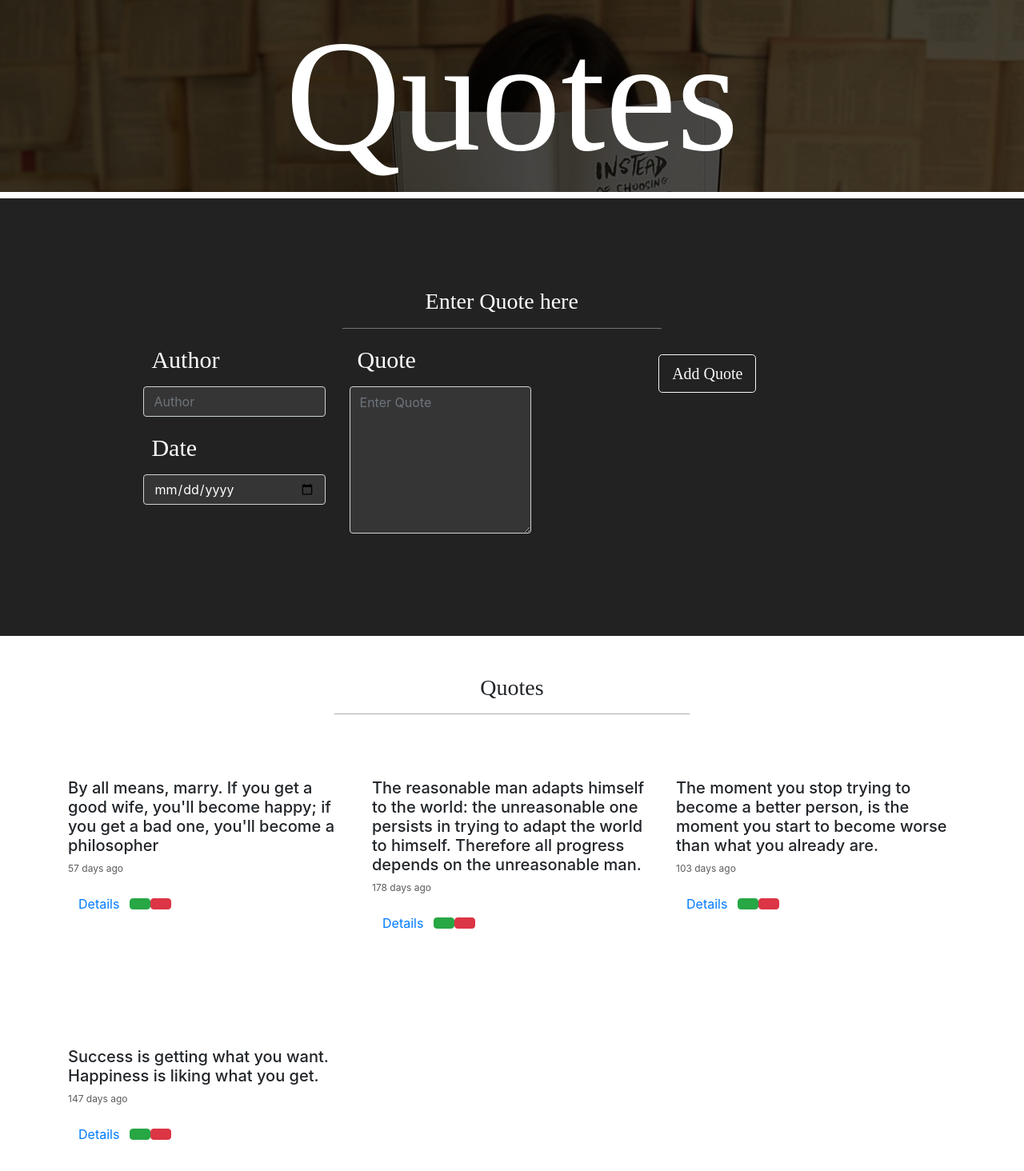
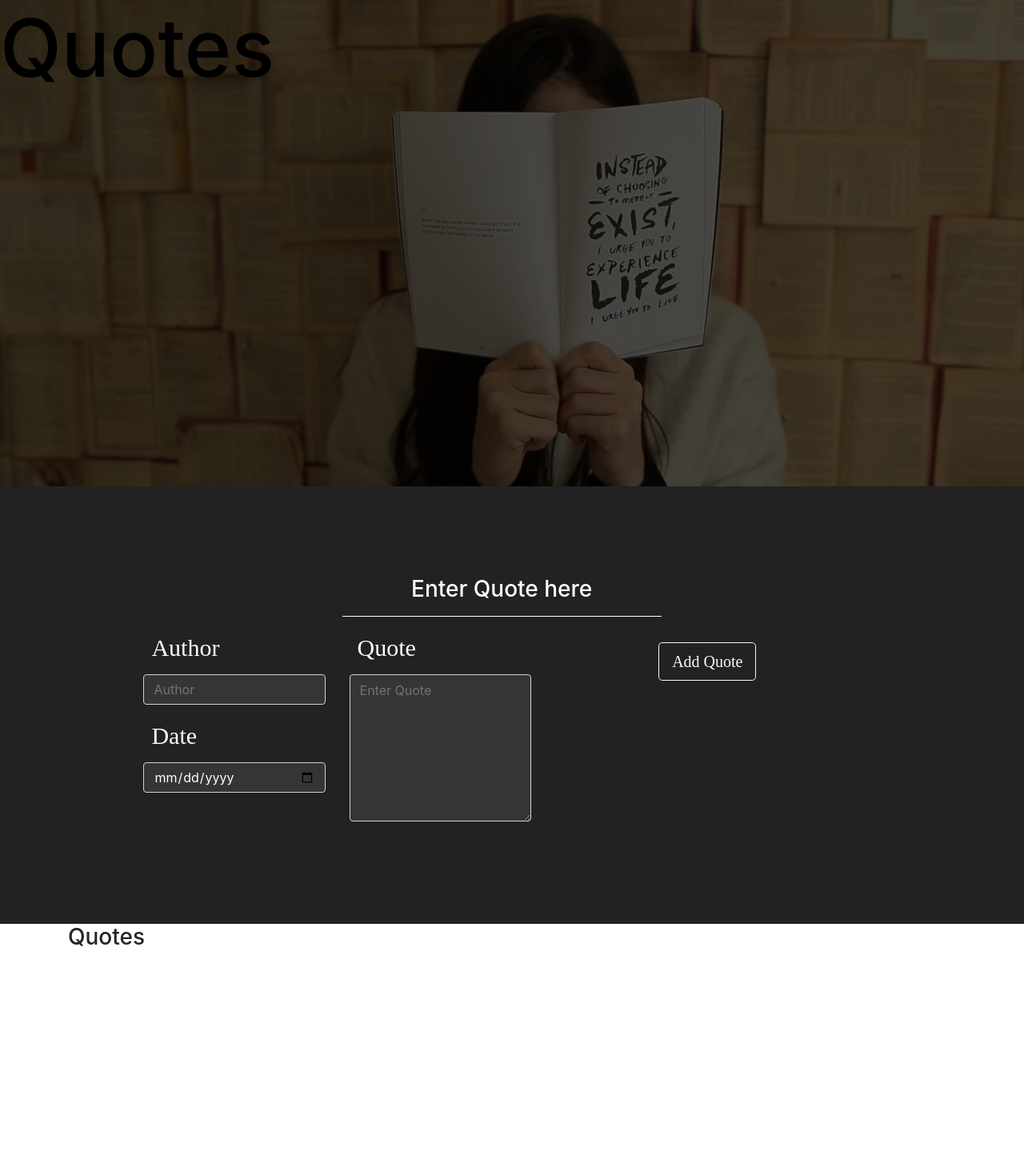
Before and after one commit to lupamo3-zz/Quotes, an Angular app: page / in a window 1280 px wide. Shown: the top 1464 px of the page at 80% size. After the commit the page ends 1221 px from the top, so only its background shows below. Built offline with nearby package versions, Linux system fonts and the light colour scheme.

Commit message:
quotes toogle, add/delete quotes, upvote,downvote,

```diff
--- a/src/app/quotes/quotes.component.css
+++ b/src/app/quotes/quotes.component.css
@@ -1,16 +1,15 @@
 header {
   text-align: center;
-  /*padding-top: 20rem;
-  padding-bottom: 25rem;*/
+  /*padding-top: 15rem;*/
+  padding-bottom: 30rem;
   background-image: linear-gradient(rgba(0, 0, 0, 0.61), rgba(0, 0, 0, 0.61)), url("bg.jpg");
-  background-attachment: fixed;
   background-size: cover;
-  color: white;
-  font-family: 'Allura';
+  color: black;
 }
 
 .head h2 {
-  font-size: 200px;
+  font-size: 100px;
+  text-align: left;
 }
 
 .container-fluid {
@@ -26,29 +25,20 @@ header {
 
 } */
 
-.incoming-form {
+.quotesform {
   padding-top: 7rem;
   padding-bottom: 7rem;
   padding-left: 10%;
   padding-right: 12%;
 }
 
-.incoming-form h3 {
+.quotesform h3 {
   text-align: center;
-  font-family: 'Julius Sans One';
 }
 
 hr {
-  border-color: rgba(148, 143, 143, 0.747);
+  border-color: white;
   width: 40%;
-}
-
-.col-md-12 {
-  text-align: center;
-  font-family: 'Julius Sans One';
-  padding-top: 3rem;
-  padding-bottom: 2rem;
-  font-size: 50px;
 }
 
 .col-md-4 {
--- a/src/app/quotes/quotes.component.html
+++ b/src/app/quotes/quotes.component.html
@@ -2,7 +2,7 @@
   <h2>Quotes</h2>
 </header>
 <div class="container-fluid">
-  <div class="incoming-form">
+  <div class="quotesform">
     <h3>Enter Quote here</h3>
     <hr>
     <app-quotes-form class="form" (addNewQuote)='addQuote($event)'></app-quotes-form>
--- a/src/app/quotes/quotes.component.ts
+++ b/src/app/quotes/quotes.component.ts
@@ -9,12 +9,7 @@ import { Quotes } from '../quotes';
 export class QuotesComponent implements OnInit {
   public maxCount =0;
 
-  newQuotes = [
-    new Quotes(1,"Socrates","By all means, marry. If you get a good wife, you'll become happy; if you get a bad one, you'll become a philosopher",new Date(2018,3,1)),
-    new Quotes(2,"George Bernard Shaw, Man and Superman","The reasonable man adapts himself to the world: the unreasonable one persists in trying to adapt the world to himself. Therefore all progress depends on the unreasonable man.",
-    new Date(2017,11,1)),
-    new Quotes(3,"Carroll Bryant","The moment you stop trying to become a better person, is the moment you start to become worse than what you already are.",new Date(2018,1,14)),
-    new Quotes(3,"H. Jackson Brown Jr.","Success is getting what you want. Happiness is liking what you get.",new Date(2018,0,1))];
+  newQuotes = [];
 
 
   detailsToggle(index){
```
